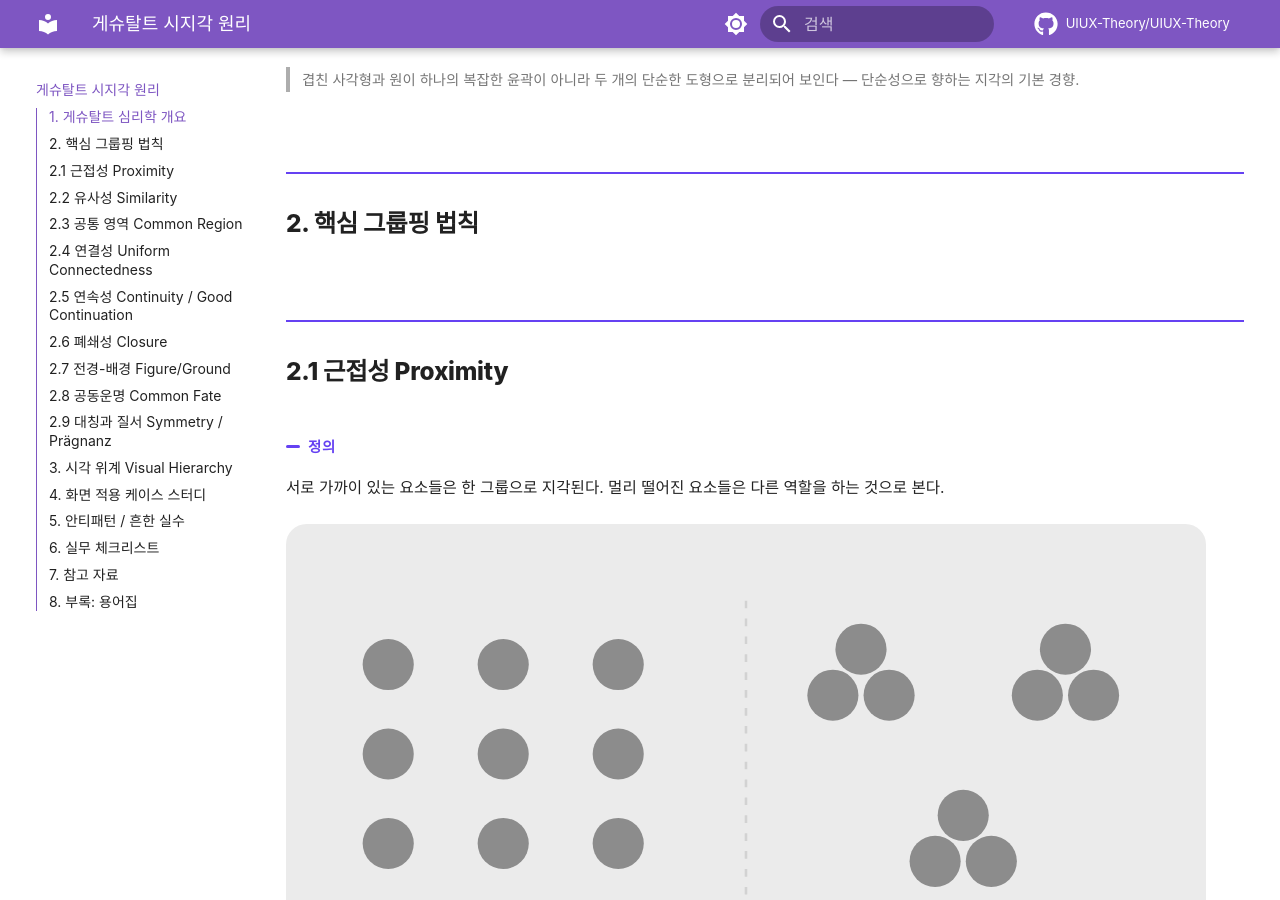
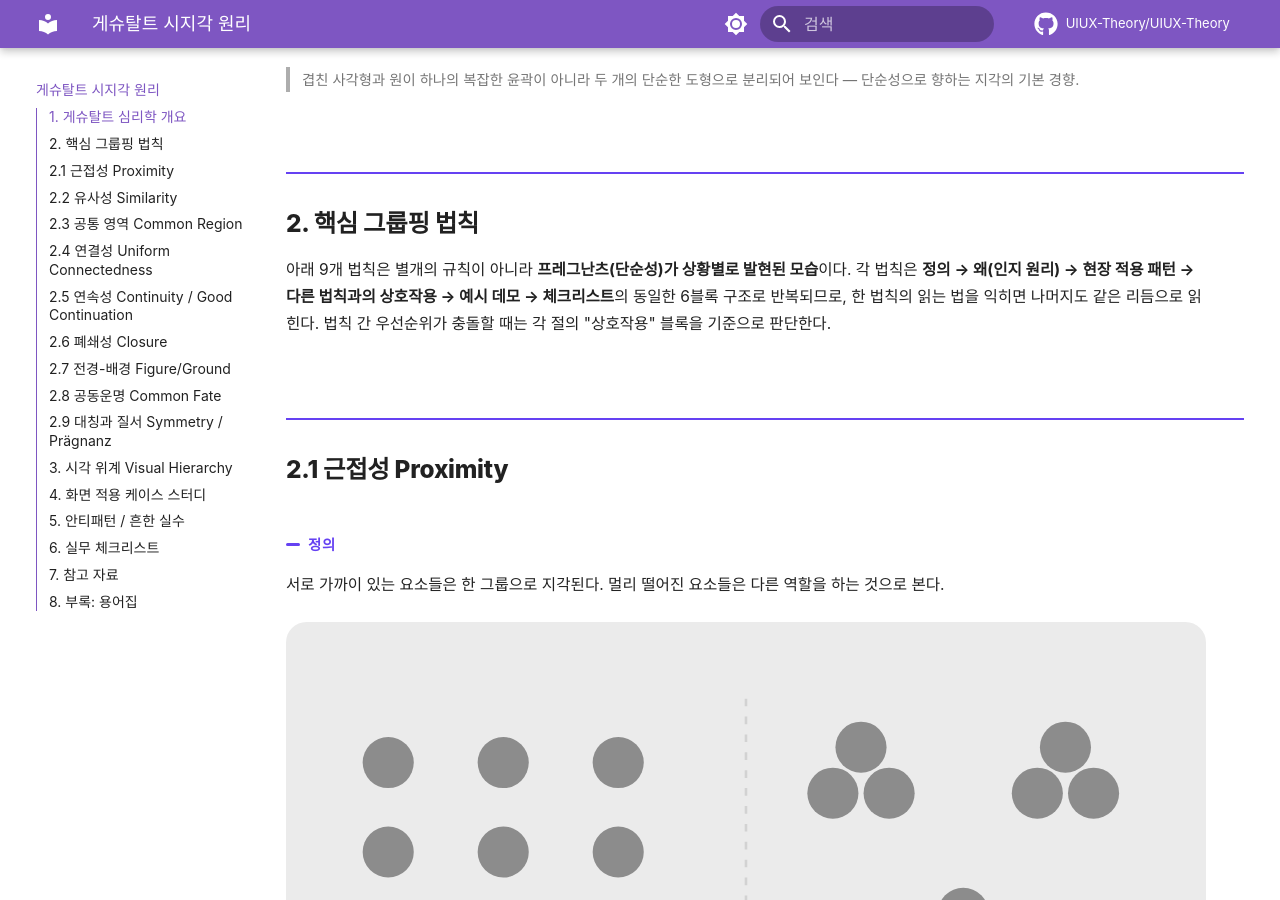
Before and after one commit to UIUX-Theory/UIUX-Theory, an MkDocs documentation site: the page built from docs/index.md, in a window 1280 px wide and 900 px high, scrolled down 1381 px. Built offline with MkDocs 1.6.1 and Material for MkDocs 9.7.7, drawn with Linux system fonts in a browser that asks for light colours; some web fonts are replaced; comment, search, counter and statistics services are not loaded.

Commit message:
Add chapter 2 lead paragraph to smooth the 2 → 2.1 transition
The chapter heading had no body, so it floated between its own accent
rule and 2.1's — reads as an orphaned title. A short lead explains the
9-laws-as-Prägnanz framing and the repeating 6-block structure.

https://claude.ai/code/session_01JtkCJDHJJK4VoGAumcxdR2

```diff
--- a/docs/index.md
+++ b/docs/index.md
@@ -32,6 +32,8 @@
 
 
 ## 2. 핵심 그룹핑 법칙
+
+아래 9개 법칙은 별개의 규칙이 아니라 **프레그난츠(단순성)가 상황별로 발현된 모습**이다. 각 법칙은 **정의 → 왜(인지 원리) → 현장 적용 패턴 → 다른 법칙과의 상호작용 → 예시 데모 → 체크리스트**의 동일한 6블록 구조로 반복되므로, 한 법칙의 읽는 법을 익히면 나머지도 같은 리듬으로 읽힌다. 법칙 간 우선순위가 충돌할 때는 각 절의 "상호작용" 블록을 기준으로 판단한다.
 
 ## 2.1 근접성 Proximity
 
```
